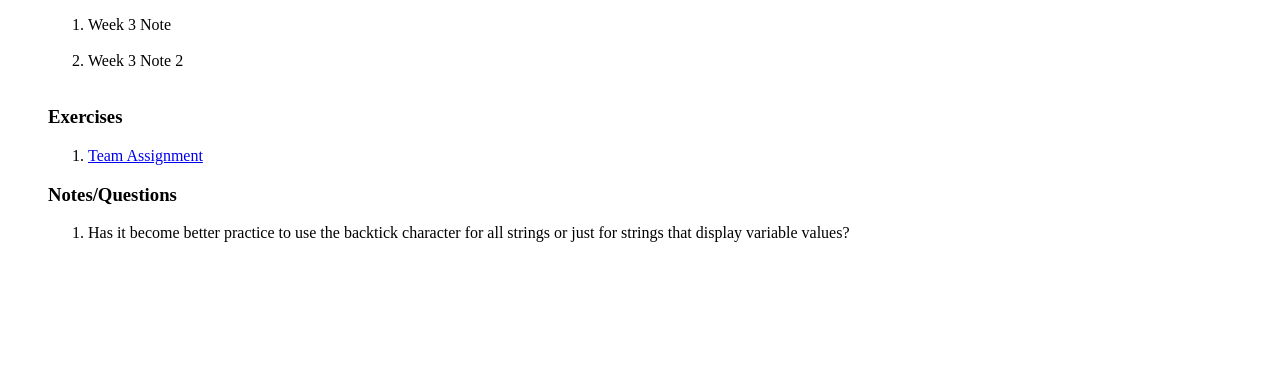
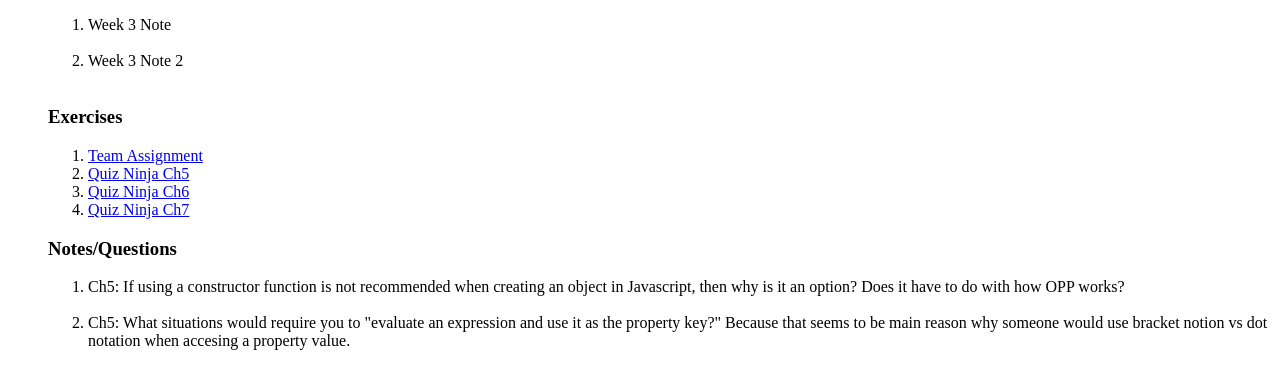
Before and after one commit to NathanielSnow/WDD330, a plain HTML site: page Week 3/index.html in a window 1280 px wide. Shown: the part 152-540 px from the top of the page. Drawn offline with Linux system fonts and the light colour scheme.

Commit message:
Update index.html

```diff
--- a/Week 3/index.html
+++ b/Week 3/index.html
@@ -20,12 +20,23 @@
       <h3>Exercises</h3>
       <ol>
         <li><a href="exercises/teamAssignment_W2.html">Team Assignment</a></li>
+        <li><a href="exercises/quizNinja_Ch5.html">Quiz Ninja Ch5</a></li>
+        <li><a href="exercises/quizNinja_Ch6.html">Quiz Ninja Ch6</a></li>
+        <li><a href="exercises/quizNinja_Ch7.html">Quiz Ninja Ch7</a></li>
       </ol>
       <h3>Notes/Questions</h3>
       <ol>
         <li>
-          Has it become better practice to use the backtick character for all
-          strings or just for strings that display variable values?
+          Ch5: If using a constructor function is not recommended when creating
+          an object in Javascript, then why is it an option? Does it have to do
+          with how OPP works?
+        </li>
+        <br />
+        <li>
+          Ch5: What situations would require you to "evaluate an expression and
+          use it as the property key?" Because that seems to be main reason why
+          someone would use bracket notion vs dot notation when accesing a
+          property value.
         </li>
         <br />
       </ol>
```
